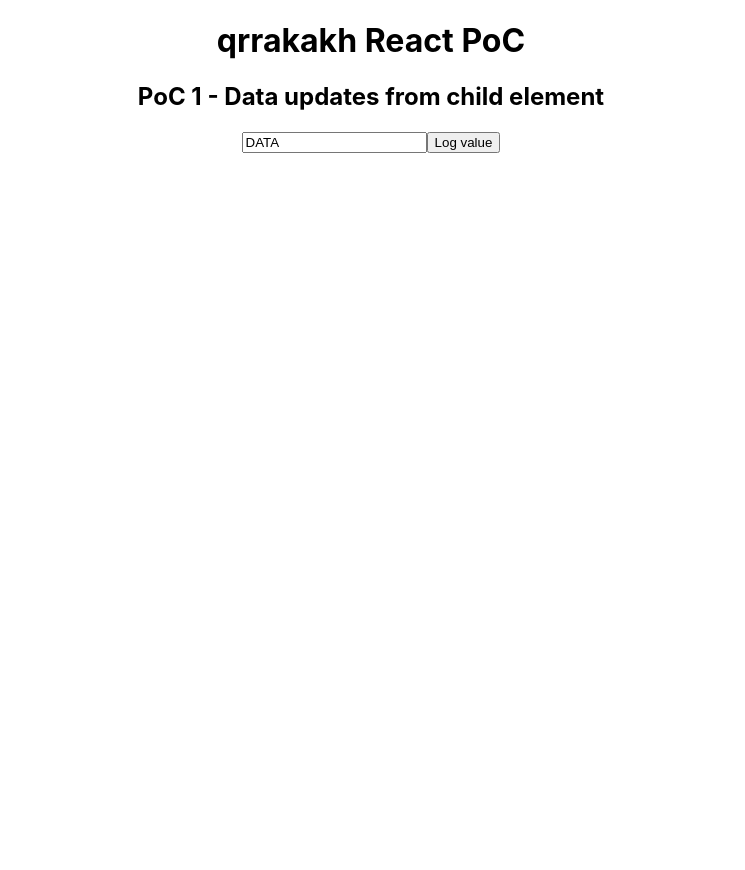
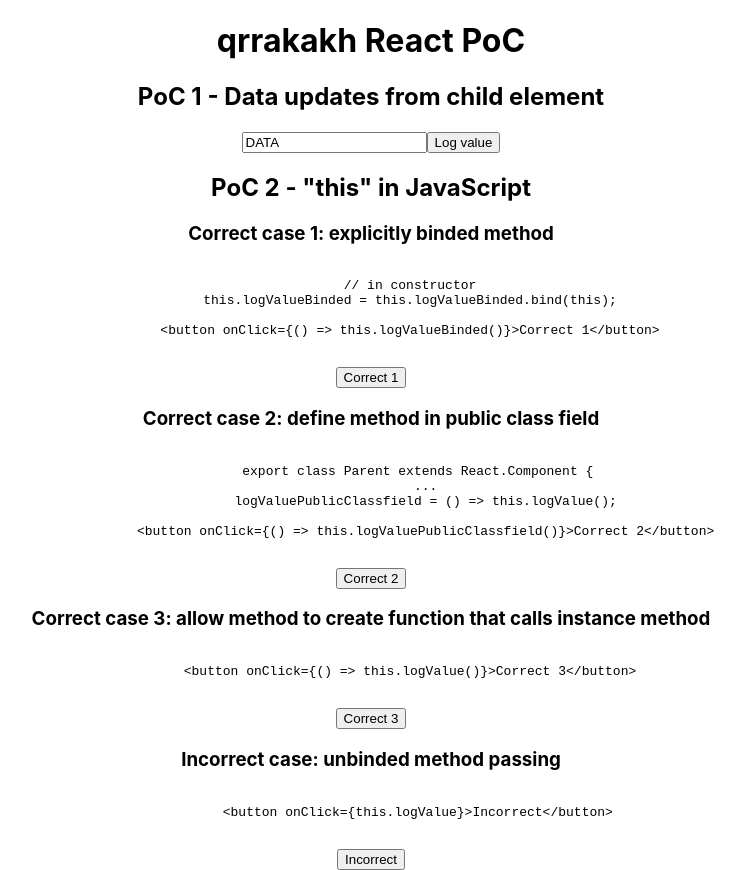
Before and after one commit to qrrakakh/react-poc-app, a React (Create React App) app: page / in a window 1280 px wide. Shown: the whole page, without its empty margins (269-1014 px from the left). Before the commit the page ends 800 px from the top, so only its background shows below. Built offline with nearby package versions, Linux system fonts and the light colour scheme.

Commit message:
Added PoC 2

```diff
--- a/src/App.js
+++ b/src/App.js
@@ -1,11 +1,13 @@
 import { Parent as PoC1Parent } from "./PoC1/Parent";
+import { Parent as PoC2Parent } from "./PoC2/Parent";
 import './App.css'
 
 function App() {
   return (
     <div className="App">
     <h1>qrrakakh React PoC</h1>
-      <PoC1Parent />
+    <PoC1Parent />
+    <PoC2Parent />
     </div>
   );
 }
--- /dev/null
+++ b/src/PoC2/Parent.js
@@ -0,0 +1,74 @@
+import React from 'react';
+
+export class Parent extends React.Component {
+
+  constructor(props) {
+    super(props);
+    this.state = {
+      value: 'DATA'
+    };
+    this.logValueBinded = this.logValueBinded.bind(this);
+  }
+
+  logValuePublicClassfield = () => this.logValue();
+
+  logValue() {
+    alert(this.state.value);
+  }
+
+  logValueBinded() {
+    alert(this.state.value);
+  }
+
+  render() {
+    return (
+      <>
+        <h2 id="poc2">PoC 2 - "this" in JavaScript</h2>
+        <div>
+        <h3> Correct case 1: explicitly binded method</h3>
+          <pre>
+          {`
+          // in constructor
+          this.logValueBinded = this.logValueBinded.bind(this);
+
+          <button onClick={() => this.logValueBinded()}>Correct 1</button>
+          `}
+          </pre>
+          <button onClick={this.logValueBinded}>Correct 1</button>
+        </div>
+        <div>
+        <h3> Correct case 2: define method in public class field</h3>
+          <pre>
+          {`
+            export class Parent extends React.Component {
+              ...
+              logValuePublicClassfield = () => this.logValue();
+
+              <button onClick={() => this.logValuePublicClassfield()}>Correct 2</button>
+          `}
+          </pre>
+          <button onClick={this.logValuePublicClassfield}>Correct 2</button>
+        </div>
+        <div>
+        <h3> Correct case 3: allow method to create function that calls instance method</h3>
+          <pre>
+          {`
+          <button onClick={() => this.logValue()}>Correct 3</button>
+          `}
+          </pre>
+          <button onClick={() => this.logValue()}>Correct 3</button>
+        </div>
+        <div>
+        <h3> Incorrect case: unbinded method passing</h3>
+          <pre>
+          {`
+            <button onClick={this.logValue}>Incorrect</button>
+            `}
+          </pre>
+        <button onClick={this.logValue}>Incorrect</button>
+        </div>
+
+      </>
+    );
+  }
+}
```
